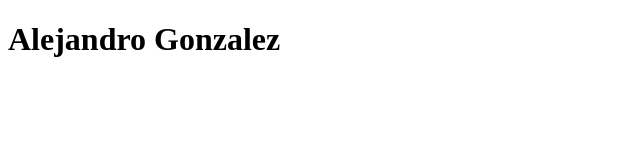
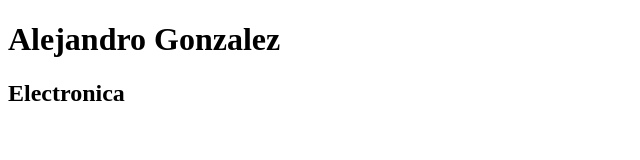
Before and after one commit to alejandroblancas/ch62-mis_preferencias, a plain HTML site: page index.html in a window 1280 px wide. Shown: the whole page, without its empty margins (0-640 px from the left). Drawn offline with Linux system fonts and the light colour scheme.

Commit message:
feat: agregada musica preferida

```diff
--- a/index.html
+++ b/index.html
@@ -7,5 +7,6 @@
 </head>
 <body>
     <h1>Alejandro Gonzalez</h1>
+	<h2>Electronica</h2>
 </body>
 </html>
```
